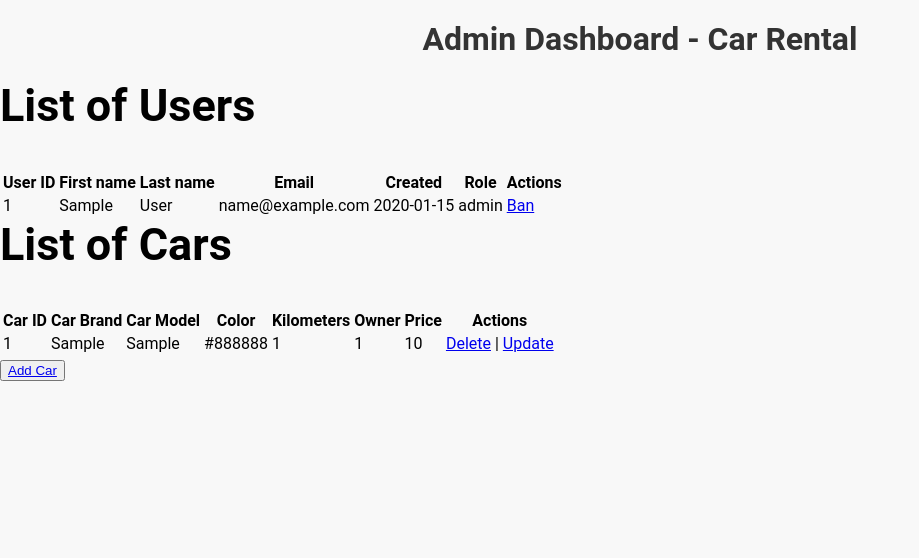
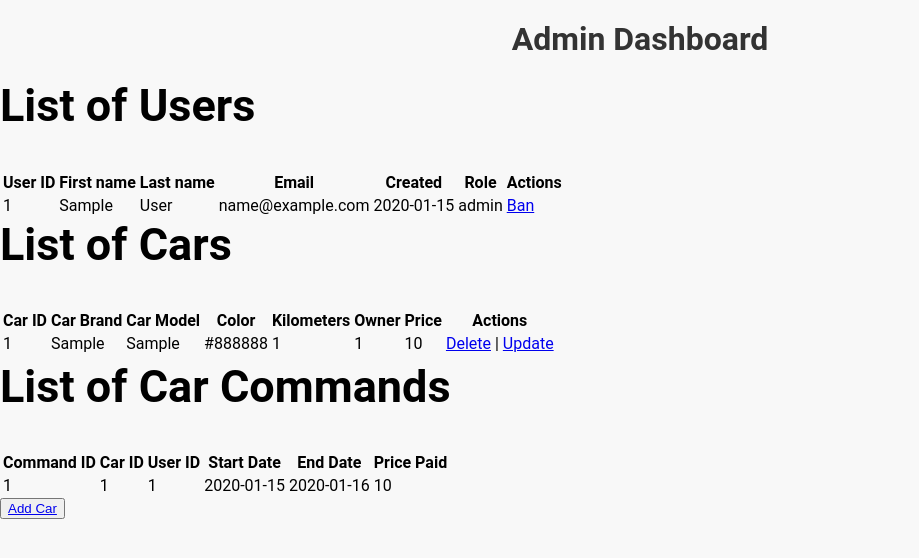
Before and after one commit to OussemaNehdi/Carya.tn, a PHP site: page /Mini-PHP-Project/PHP/admin_dashboard/index.php in a window 1280 px wide. Shown: the part 59-617 px from the top of the page, without its empty margins (0-919 px from the left). Run offline with PHP 8.4, Linux system fonts and the light colour scheme; tables that the repository leaves empty hold one stand-in row (values such as "Sample post"); grey boxes marked "Sample" are stand-in pictures.

Commit message:
added role guards and commands table in the admin dashboard

```diff
--- a/PHP/admin_dashboard/ban_user.php
+++ b/PHP/admin_dashboard/ban_user.php
@@ -1,3 +1,7 @@
+<?php
+    include 'is_admin.php';
+?>
+
 <?php
     include '../connect.php';
     $user_id = $_GET['id'];
--- a/PHP/admin_dashboard/index.php
+++ b/PHP/admin_dashboard/index.php
@@ -1,4 +1,3 @@
-
 
 <?php
     include '../../HTML/navbar.php';
@@ -23,7 +22,7 @@
     </style>
 </head>
 <body>
-    <h1>Admin Dashboard - Car Rental</h1>
+    <h1>Admin Dashboard</h1>
 
     <!-- List of Users -->
     <section>
@@ -107,6 +106,50 @@
         </table>
     </section>
 
+    <!-- List of Car Commands -->
+<section>
+    <h2>List of Car Commands</h2>
+    <table>
+        <thead>
+            <tr>
+                <th>Command ID</th>
+                <th>Car ID</th>
+                <th>User ID</th>
+                <th>Start Date</th>
+                <th>End Date</th>
+                <th>Price Paid</th>
+            </tr>
+        </thead>
+        <tbody>
+            <?php
+            $sql = "SELECT * FROM command";
+            $car_commands = mysqli_query($conn, $sql);
+            foreach ($car_commands as $command) {
+                // Calculate end date based on start date and duration
+                $start_date = $command['start_date'];
+                $duration = $command['rental_period']; // Duration in days
+                $end_date = date('Y-m-d', strtotime($start_date . ' + ' . $duration . ' days'));
+                $sql = "SELECT * FROM cars WHERE id={$command['car_id']}";
+                $car = mysqli_query($conn, $sql);
+                $car = mysqli_fetch_assoc($car);
+                $price = $car['price'];
+                echo "<tr>";
+                echo "<td>{$command['command_id']}</td>";
+                echo "<td>{$command['car_id']}</td>";
+                echo "<td>{$command['user_id']}</td>";
+                echo "<td>{$start_date}</td>";
+                echo "<td>{$end_date}</td>";
+                // Calculate price paid based on price per day and duration
+                $price_paid = $price * $duration;
+                echo "<td>{$price_paid}</td>";
+                echo "</tr>";
+            }
+            ?>
+        </tbody>
+    </table>
+</section>
+
+
     <button><a href="http://localhost/Mini-PHP-Project/PHP/add_car.php">Add Car</a></button>
 </body>
 </html>
--- a/PHP/admin_dashboard/unban_user.php
+++ b/PHP/admin_dashboard/unban_user.php
@@ -1,3 +1,7 @@
+<?php
+    include 'is_admin.php';
+?>
+
 <?php
     include '../connect.php';
     $user_id = $_GET['id'];
```
Also changed, not shown: PHP/admin_dashboard/delete_car.php (+8 -0 lines), PHP/admin_dashboard/is_admin.php (added, +7 -0 lines), PHP/admin_dashboard/update_car.php (+20 -1 lines), Resources/SQL/sample.sql (+7 -7 lines).
